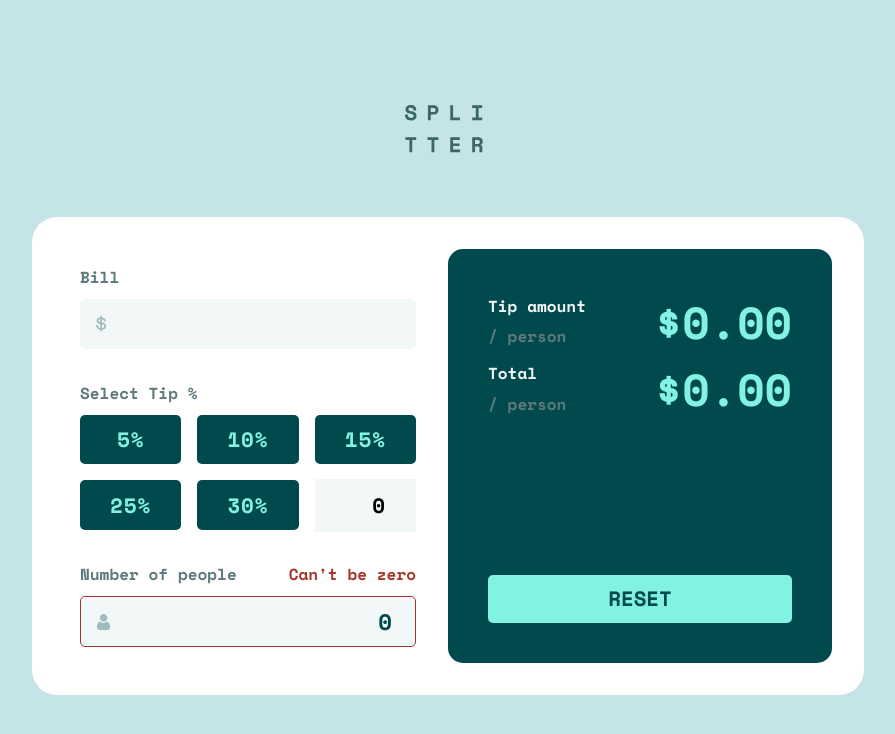
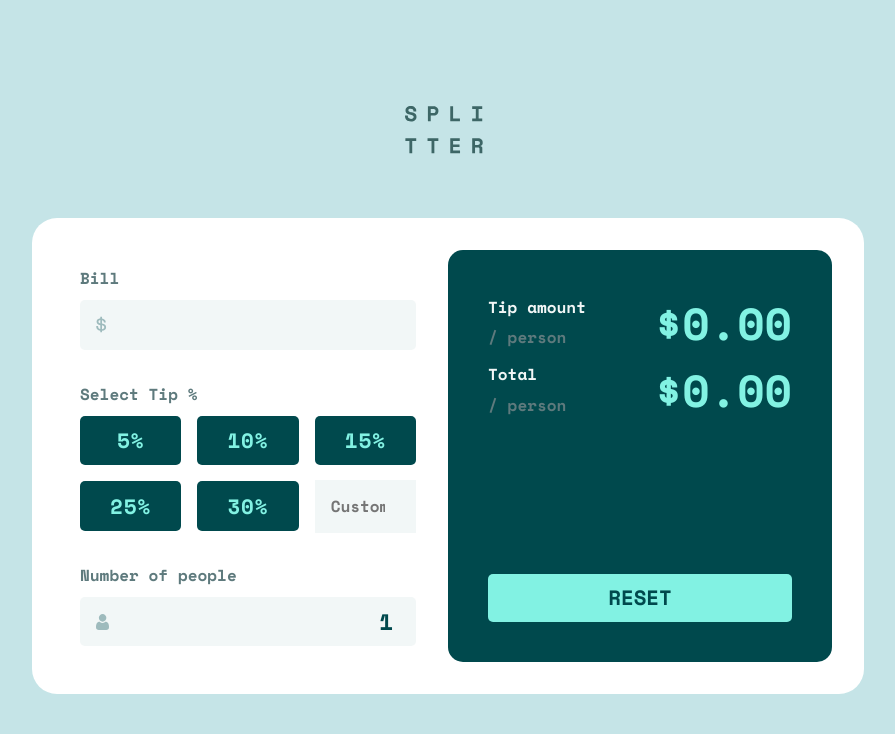
Before and after one commit to ShoiraTa/splitter, a React (Create React App) app: page / in a window 1280 px wide. Shown: the top 734 px of the page, without its empty margins (192-1087 px from the left). Built offline with nearby package versions, Linux system fonts and the light colour scheme.

Commit message:
Add readme

```diff
--- a/src/components/BillInfo.js
+++ b/src/components/BillInfo.js
@@ -45,7 +45,7 @@ class BillInfo extends Component {
                 className="tip-input"
                 placeholder="Custom"
                 onChange={(e) => this.props.handleCustomTip(e.target.value)}
-                value={this.props.customTipVal}
+                style={{ fontSize: '1rem' }}
               />
             </div>
           </div>
--- a/src/components/MainContent.js
+++ b/src/components/MainContent.js
@@ -11,7 +11,7 @@ class MainContent extends Component {
       selectedTip: 0,
       tipsPercentageCustom: 0,
       bill: '',
-      peopleNum: 0,
+      peopleNum: 1,
 
       tipAmount: (0.0).toFixed(2),
       totalAmount: (0.0).toFixed(2),
```
Also changed, not shown: 1 other file (tests, documents, lock files or other folders).
